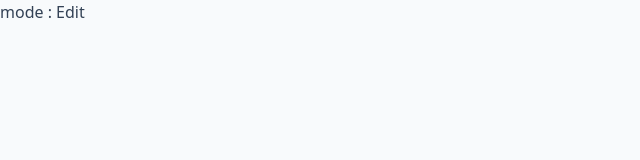
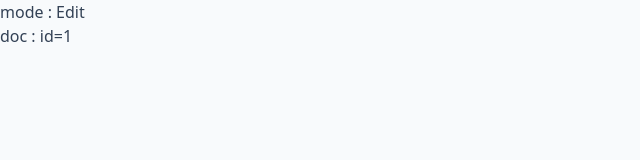
Before and after one commit to ActxLeToucan/CharlySheet, a Vue app in the folder frontend/: page /doc/1 in a window 1280 px wide. Shown: the top 160 px of the page, without its empty margins (0-640 px from the left). Built offline with nearby package versions, Linux system fonts and the light colour scheme.

Commit message:
Added debug infos in doc view

```diff
--- a/frontend/src/views/Doc.vue
+++ b/frontend/src/views/Doc.vue
@@ -1,6 +1,9 @@
 <template>
     <div class="flex grow flex-col min-h-full h-full max-w-full w-full">
-        mode : {{ docMode == MODE_EDIT ? "Edit" : "New" }}
+        <p>mode : {{ docMode == MODE_EDIT ? "Edit" : "New" }}</p>
+        <p v-if="docMode === MODE_EDIT">
+            doc : id={{ docId }}
+        </p>
     </div>
 </template>
 
@@ -15,7 +18,8 @@ export default {
         return {
             MODE_NEW: 0,
             MODE_EDIT: 1,
-            docMode: (this.$route.params.id === "new" ? 0 : 1)
+            docMode: (this.$route.params.id === "new" ? 0 : 1),
+            docId: this.$route.params.id
         };
     },
     mounted() {
```
